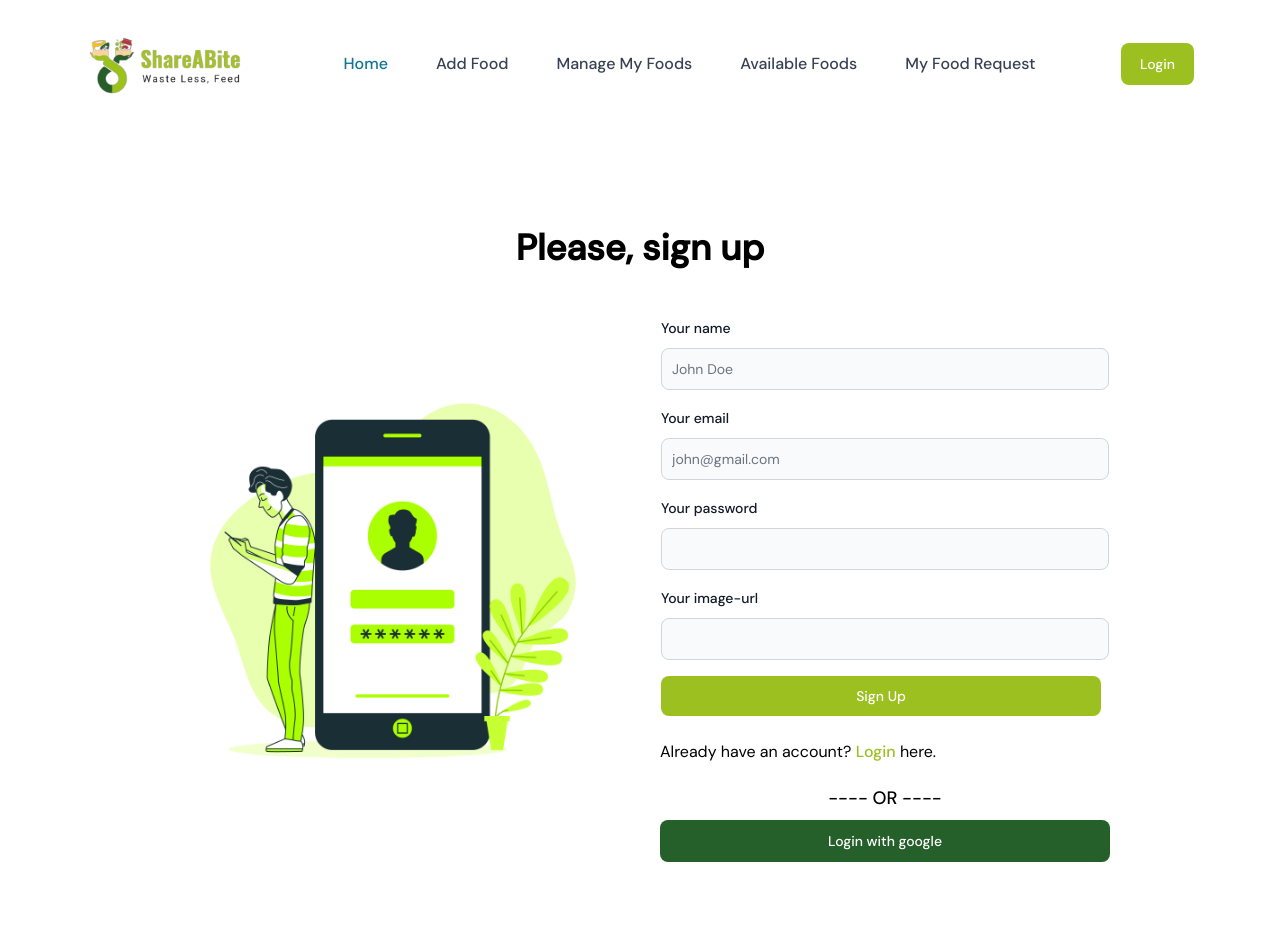
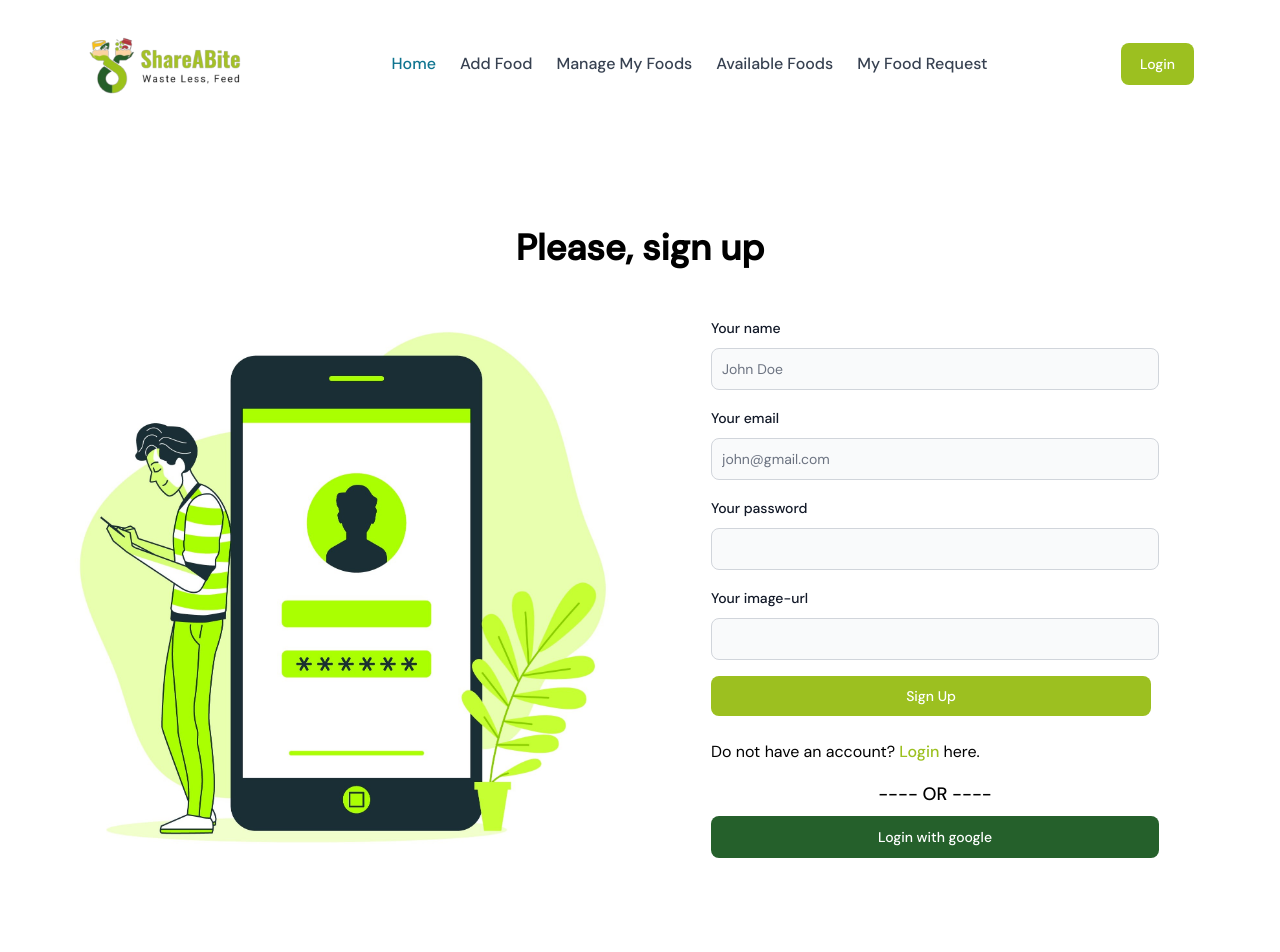
Before and after one commit to junayednoman/shareABite-client-side, a React (Vite) app: page /sign-up in a window 1280 px wide. Shown: the top 952 px of the page. Built offline with nearby package versions, Linux system fonts and the light colour scheme; no server answers.

Commit message:
update user name and imgurl while signing up

```diff
--- a/src/auth provider/AuthProvider.jsx
+++ b/src/auth provider/AuthProvider.jsx
@@ -1,6 +1,6 @@
 import { createContext, useEffect, useState } from "react";
 import PropTypes from 'prop-types';
-import { createUserWithEmailAndPassword, getAuth, onAuthStateChanged, signInWithEmailAndPassword, signInWithPopup, signOut } from "firebase/auth";
+import { createUserWithEmailAndPassword, getAuth, onAuthStateChanged, signInWithEmailAndPassword, signInWithPopup, signOut, updateProfile } from "firebase/auth";
 import { app } from "../firebase/firebase.config";
 import { GoogleAuthProvider } from "firebase/auth";
 
@@ -49,7 +49,14 @@ const AuthProvider = ({ children }) => {
         return signInWithPopup(auth, googleProvider);
     }
 
-    const authInfo = { signUp, login, loading, user, logOut, googleLogin };
+    // function for adding user image and name
+    const updateUser = (name, imageUrl) => {
+        return updateProfile(auth.currentUser, {
+            displayName: name, photoURL: imageUrl
+        })
+    }
+
+    const authInfo = { signUp, login, loading, user, logOut, googleLogin, updateUser };
     return (
         <AuthContext.Provider value={authInfo}>
             {children}
--- a/src/components/navbar/MenuBar.jsx
+++ b/src/components/navbar/MenuBar.jsx
@@ -1,10 +1,13 @@
 // import Link from 'next/link';
 import { Button, Navbar } from 'flowbite-react';
 import logo from '../../assets/logo.png'
-import { Link, NavLink, Navigate, useLocation, useNavigate } from 'react-router-dom';
+import { Link, NavLink, useLocation, useNavigate } from 'react-router-dom';
 import { useContext } from 'react';
 import { AuthContext } from '../../auth provider/AuthProvider';
 import Swal from 'sweetalert2';
+import { Tooltip } from 'flowbite-react';
+
+
 const MenuBar = () => {
     const { user, loading, logOut } = useContext(AuthContext);
     const location = useLocation();
@@ -37,13 +40,22 @@ const MenuBar = () => {
     return (
         <div className='wrapper'>
 
+
+
             <Navbar fluid rounded className='p-0 py-8'>
                 <Navbar.Brand href="/">
                     <img src={logo} className="mr-3 w-[130px] md:w-[160px]" alt="Flowbite React Logo" />
                     {/* <span className="self-center whitespace-nowrap text-xl font-semibold dark:text-white">Flowbite</span> */}
                 </Navbar.Brand>
                 {user ? <div className="flex md:order-2">
-                    < Button onClick={handleLogOut} className='bg-[#9CC020] my-btn duration-200'><Link>{loading ? 'Loading...' : 'Log Out'}</Link></Button>
+                    <div className='flex gap-2 items-center'>
+                        <Tooltip content={user.displayName} placement="bottom">
+                            <div className='border p-1 py-[2px] pb-[3px] rounded-md'>
+                                <img className='w-9 h-9 rounded-full' src={user.photoURL} alt="" />
+                            </div>
+                        </Tooltip>
+                        < Button onClick={handleLogOut} className='bg-[#9CC020] my-btn duration-200'><Link>{loading ? 'Loading...' : 'Log Out'}</Link></Button>
+                    </div>
                     <Navbar.Toggle className='p-0 ml-3' />
                 </div>
                     : <div className="flex md:order-2">
@@ -56,19 +68,19 @@ const MenuBar = () => {
 
                 <Navbar.Collapse className='my-menu'>
                     <Navbar.Link active className={`md:text-base text-sm lg:text-left text-right`}>
-                        <NavLink to={'/'}>Home</NavLink>
+                        <NavLink className='anchor' to={'/'}>Home</NavLink>
                     </Navbar.Link >
                     <Navbar.Link className={`md:text-base text-sm lg:text-left text-right`} href="#">
-                        <NavLink to='/add-food'>Add Food</NavLink>
+                        <NavLink className='anchor' to='/add-food'>Add Food</NavLink>
                     </Navbar.Link>
                     <Navbar.Link className={`md:text-base text-sm lg:text-left text-right`} href="#">
-                        <NavLink to='/manage-food'>Manage My Foods</NavLink>
+                        <NavLink className='anchor' to='/manage-food'>Manage My Foods</NavLink>
                     </Navbar.Link>
                     <Navbar.Link className={`md:text-base text-sm lg:text-left text-right`} href="/available-food">
-                        <NavLink to='/available-food'>Available Foods</NavLink>
+                        <NavLink className='anchor' to='/available-food'>Available Foods</NavLink>
                     </Navbar.Link>
                     <Navbar.Link className={`md:text-base text-sm lg:text-left text-right`} href="#">
-                        <NavLink to='/my-food-request'>My Food Request</NavLink>
+                        <NavLink className='anchor' to='/my-food-request'>My Food Request</NavLink>
                     </Navbar.Link>
                 </Navbar.Collapse>
             </Navbar >
--- a/src/index.css
+++ b/src/index.css
@@ -56,14 +56,14 @@ body {
   }
 
   .spacer {
-    padding: 100px;
+    padding: 100px 0;
   }
 }
 
 
 
 
-.my-menu a {
+.my-menu .anchor {
   padding: 6px 12px;
   border-radius: 3px;
 }
@@ -72,7 +72,7 @@ body {
   margin: 0 !important;
 }
 
-.my-menu a.active {
+.my-menu .anchor.active {
   background-color: #9CC020 !important;
   /* display: none !important; */
   color: #000;
--- a/src/pages/login/Login.jsx
+++ b/src/pages/login/Login.jsx
@@ -87,13 +87,16 @@ const Login = () => {
                                 <Label htmlFor="remember">Remember me</Label>
                             </div>
                             <input className='cursor-pointer text-white bg-[#9CC020] hover:bg-[#9dc020df] focus:ring-4 focus:ring-[#9dc020ca] font-medium rounded-lg text-sm px-5 py-2.5 mr-2 mb-2 dark:bg-blue-600 dark:hover:bg-blue-700' type="submit" value={'Login'} />
+                            <div>
+                                <p>Do not have an account?<Link to='/sign-up' className='font-medium text-[#9CC020]'> Sign up</Link > here.</p>
+
+                                <div className='text-center mt-4'>
+                                    <h3 className='mb-2 text-lg font-medium'>---- OR ----</h3>
+                                    <Button onClick={handleLoginWithGoogle} className='w-full bg-[#25602B]'>Login with google</Button>
+                                </div>
+                            </div>
                         </form>
-                        <p className='mt-4'>Do not have an account?<Link to='/sign-up' className='font-medium text-[#9CC020]'> Sign up</Link > here.</p>
 
-                        <div className='text-center mt-5'>
-                            <h3 className='mb-2 text-lg font-medium'>---- OR ----</h3>
-                            <Button onClick={handleLoginWithGoogle} className='w-full bg-[#25602B]'>Login with google</Button>
-                        </div>
                     </div>
                 </div>
             </div>
--- a/src/pages/signup/SignUp.jsx
+++ b/src/pages/signup/SignUp.jsx
@@ -6,7 +6,7 @@ import { useContext } from "react";
 import { AuthContext } from "../../auth provider/AuthProvider";
 import Swal from "sweetalert2";
 const SignUp = () => {
-    const { signUp, googleLogin } = useContext(AuthContext)
+    const { signUp, googleLogin, updateUser } = useContext(AuthContext)
 
 
     const handleSignUp = e => {
@@ -18,14 +18,14 @@ const SignUp = () => {
         const imgUrl = form.imageUrl.value;
         const user = { name, email, password, imgUrl }
 
-        if(password.length < 6){
+        if (password.length < 6) {
             Swal.fire(
                 'Error!',
                 `Password should be at least 6 characters`,
                 'error'
             )
             return;
-        }else if(!/^(?=.*[A-Z])(?=.*[\W_]).+$/.test(password)){
+        } else if (!/^(?=.*[A-Z])(?=.*[\W_]).+$/.test(password)) {
             Swal.fire(
                 'Error!',
                 `Password must contain at least one capital letter and one special character`,
@@ -36,11 +36,22 @@ const SignUp = () => {
         signUp(email, password)
             .then(res => {
                 console.log(res);
+                updateUser(name, imgUrl)
+                    .then(() => {
                         Swal.fire(
                             'Success',
                             'You have successfully created an account',
                             'success'
                         )
+                    })
+                    .catch(error => {
+                        Swal.fire(
+                            'Error!',
+                            `${error.message}`,
+                            'error'
+                        )
+                    })
+
             })
             .catch(error => {
                 console.log(error);
@@ -85,7 +96,7 @@ const SignUp = () => {
                         <img src={loginImg} alt="" />
                     </div>
                     <div>
-                        <form onSubmit={handleSignUp} className="flex mx-auto max-w-md flex-col gap-4">
+                        <form onSubmit={handleSignUp} className="flex mx-auto max-w-md flex-col gap-4 ml-auto">
                             <div>
                                 <div className="mb-2 block">
                                     <Label htmlFor="name" value="Your name" />
@@ -113,12 +124,15 @@ const SignUp = () => {
 
 
                             <input className='cursor-pointer text-white bg-[#9CC020] hover:bg-[#9dc020df] focus:ring-4 focus:ring-[#9dc020ca] font-medium rounded-lg text-sm px-5 py-2.5 mr-2 mb-2 dark:bg-blue-600 dark:hover:bg-blue-700' type="submit" value={'Sign Up'} />
-                        </form>
-                        <p className='mt-4'>Already have an account? <Link to='/login' className='font-medium text-[#9CC020]'>Login</Link > here.</p>
-                        <div className='text-center mt-5'>
+                            <div>
+                                <p>Do not have an account?<Link to='/login' className='font-medium text-[#9CC020]'> Login</Link > here.</p>
+
+                                <div className='text-center mt-4'>
                                     <h3 className='mb-2 text-lg font-medium'>---- OR ----</h3>
                                     <Button onClick={handleLoginWithGoogle} className='w-full bg-[#25602B]'>Login with google</Button>
                                 </div>
+                            </div>
+                        </form>
                     </div>
                 </div>
             </div>
```
Also changed, not shown: src/assets/login.jpg. Lines whose indentation alone changed are shown as unchanged.
